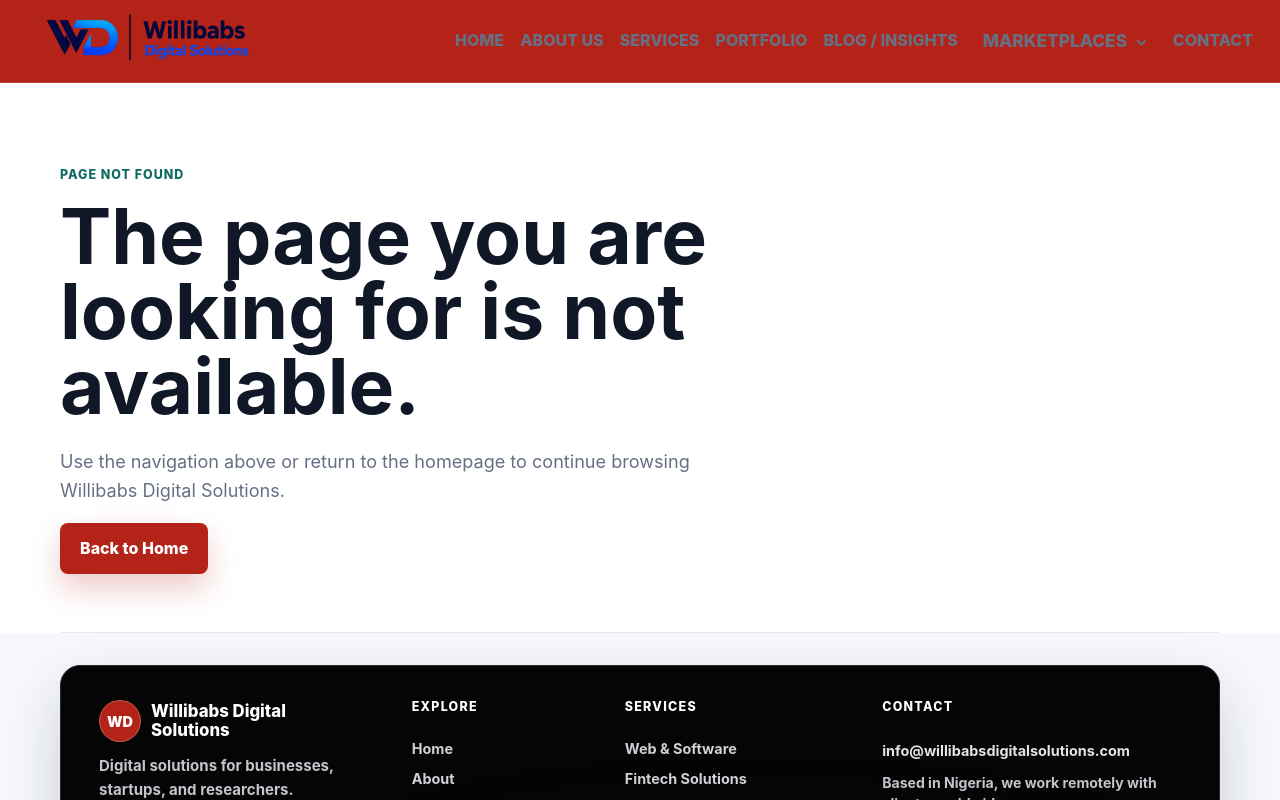
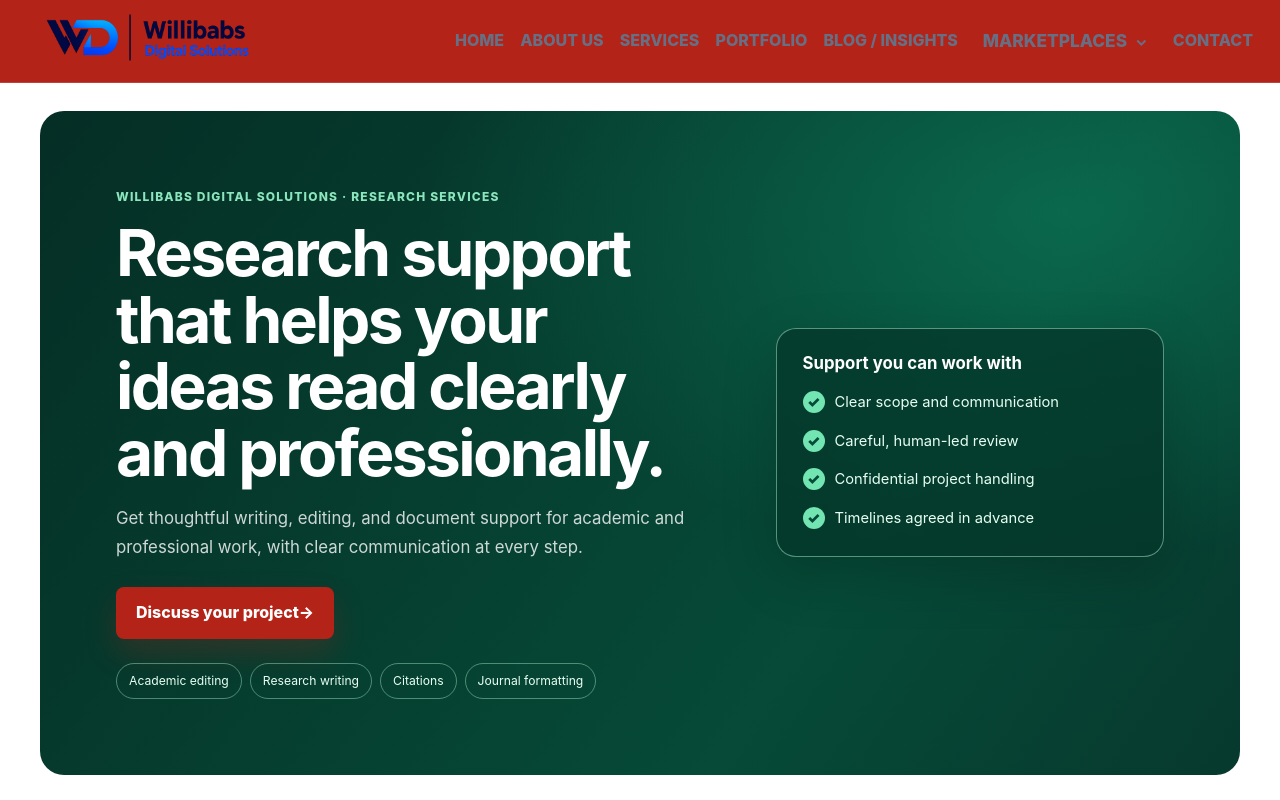
Before and after one commit to davidjames2708-dotcom/willibabsdigitalsolutions, a Next.js app: page /research-marketplace in a window 1280 px wide. Before the commit this address had no page. Shown: the top 800 px of the page. Built offline with nearby package versions, Linux system fonts and the light colour scheme.

Commit message:
Add research marketplace page

```diff
--- /dev/null
+++ b/app/research-marketplace/page.jsx
@@ -0,0 +1,39 @@
+import Link from "next/link";
+import "./research-marketplace.css";
+
+export const metadata = {
+  title: "Research Marketplace | Willibabs Digital Solutions",
+  description: "Research, academic writing, editing, and document support from Willibabs Digital Solutions.",
+};
+
+const services = [
+  ["01", "Research and writing", "Structured support for literature reviews, research articles, reports, and professional documents."],
+  ["02", "Editing and proofreading", "Improve clarity, grammar, flow, and consistency while preserving your meaning and voice."],
+  ["03", "Citations and formatting", "Organize references and format documents to match a required style or submission guide."],
+  ["04", "Journal submission support", "Prepare manuscripts with careful formatting and practical checks before submission."],
+];
+
+export default function ResearchMarketplacePage() {
+  return (
+    <main className="research-marketplace">
+      <section className="research-marketplace-hero">
+        <div>
+          <p className="eyebrow">Willibabs Digital Solutions · Research Services</p>
+          <h1>Research support that helps your ideas read clearly and professionally.</h1>
+          <p className="lead">Get thoughtful writing, editing, and document support for academic and professional work, with clear communication at every step.</p>
+          <Link className="button primary" href="/contact">Discuss your project <span aria-hidden="true">→</span></Link>
+          <div className="research-marketplace-tags"><span>Academic editing</span><span>Research writing</span><span>Citations</span><span>Journal formatting</span></div>
+        </div>
+        <aside className="research-marketplace-promise">
+          <h2>Support you can work with</h2>
+          <ul><li>Clear scope and communication</li><li>Careful, human-led review</li><li>Confidential project handling</li><li>Timelines agreed in advance</li></ul>
+        </aside>
+      </section>
+      <section className="section research-marketplace-services">
+        <div className="section-heading"><p className="eyebrow">Explore research services</p><h2>Practical support for every stage of your document.</h2><p>Choose the help you need, from shaping a draft to preparing a polished final document.</p></div>
+        <div className="research-marketplace-grid">{services.map(([number, title, description]) => <article key={number}><span>{number}</span><h3>{title}</h3><p>{description}</p><Link href="/contact">Ask about this service <span aria-hidden="true">→</span></Link></article>)}</div>
+      </section>
+      <section className="section research-marketplace-cta"><p className="eyebrow">Start with a clear brief</p><h2>Tell us about your research or writing project.</h2><p>Share your document type, requirements, and preferred timeline. We’ll discuss a suitable scope and next steps.</p><Link className="button primary" href="/contact">Send a project request</Link></section>
+    </main>
+  );
+}
--- /dev/null
+++ b/app/research-marketplace/research-marketplace.css
@@ -0,0 +1,22 @@
+.research-marketplace-hero { display:grid; grid-template-columns:minmax(0,1.2fr) minmax(280px,.8fr); align-items:center; gap:clamp(28px,6vw,80px); width:min(1200px,calc(100% - 40px)); margin:28px auto 0; padding:clamp(34px,6vw,76px); overflow:hidden; border-radius:24px; color:#fff; background:radial-gradient(ellipse at 85% 15%,rgba(21,175,126,.3),transparent 44%),linear-gradient(125deg,#052e25,#064a37 68%,#07392e); }
+.research-marketplace-hero .eyebrow { color:#8be5bd; font-size:.75rem; font-weight:800; letter-spacing:.1em; text-transform:uppercase; }
+.research-marketplace-hero h1 { max-width:760px; margin-bottom:18px; color:#fff; font-size:clamp(2.3rem,5vw,4.25rem); line-height:1.04; letter-spacing:-.04em; }
+.research-marketplace-hero .lead { max-width:680px; margin-bottom:26px; color:rgba(255,255,255,.8); font-size:1.05rem; line-height:1.7; }
+.research-marketplace-tags { display:flex; flex-wrap:wrap; gap:8px; margin-top:24px; }
+.research-marketplace-tags span { padding:7px 12px; border:1px solid rgba(180,255,220,.4); border-radius:999px; color:#e7fff3; font-size:.76rem; }
+.research-marketplace-promise { padding:26px; border:1px solid rgba(186,255,224,.45); border-radius:20px; background:rgba(5,55,42,.76); box-shadow:0 18px 55px rgba(0,0,0,.18); }
+.research-marketplace-promise h2 { margin-bottom:18px; color:#fff; font-size:1.05rem; }
+.research-marketplace-promise ul { display:grid; gap:15px; margin:0; padding:0; list-style:none; }
+.research-marketplace-promise li { color:#e7fff3; font-size:.92rem; }
+.research-marketplace-promise li::before { content:"✓"; display:inline-grid; width:22px; height:22px; place-items:center; margin-right:10px; border-radius:50%; color:#064a37; background:#72e5b3; font-weight:900; }
+.research-marketplace-services .section-heading { max-width:760px; margin:0 auto 36px; text-align:center; }
+.research-marketplace-grid { display:grid; grid-template-columns:repeat(2,minmax(0,1fr)); gap:18px; }
+.research-marketplace-grid article { display:flex; min-height:240px; flex-direction:column; align-items:flex-start; padding:26px; border:1px solid var(--line); border-radius:16px; background:#fff; box-shadow:0 14px 35px rgba(16,24,40,.06); }
+.research-marketplace-grid article > span { display:grid; width:38px; height:38px; place-items:center; margin-bottom:18px; border-radius:12px; color:#06784e; background:#e2fbef; font-size:.75rem; font-weight:900; }
+.research-marketplace-grid h3 { margin-bottom:10px; font-size:1.2rem; }
+.research-marketplace-grid p { color:var(--muted); line-height:1.65; }
+.research-marketplace-grid a { margin-top:auto; color:#08784e; font-size:.9rem; font-weight:800; }
+.research-marketplace-cta { max-width:850px; margin:0 auto 50px; padding:42px; border-radius:20px; background:#f1faf5; text-align:center; }
+.research-marketplace-cta h2 { margin-bottom:12px; }
+.research-marketplace-cta > p:not(.eyebrow) { max-width:620px; margin:0 auto 24px; color:var(--muted); }
+@media (max-width:760px) { .research-marketplace-hero { grid-template-columns:1fr; width:calc(100% - 28px); margin-top:16px; padding:28px 20px; gap:24px; border-radius:18px; } .research-marketplace-hero h1 { font-size:clamp(2rem,9vw,3rem); } .research-marketplace-promise { padding:20px; } .research-marketplace-grid { grid-template-columns:1fr; } .research-marketplace-grid article { min-height:210px; padding:22px; } .research-marketplace-cta { margin-inline:14px; padding:30px 20px; } }
--- a/app/sitemap.js
+++ b/app/sitemap.js
@@ -8,6 +8,7 @@ export default function sitemap() {
     "/portfolio",
     "/insights",
     "/writing-samples",
+    "/research-marketplace",
     "/contact",
     "/privacy-policy",
     "/terms-of-service",
--- a/components/Header.jsx
+++ b/components/Header.jsx
@@ -63,10 +63,7 @@ export default function Header() {
                 <span>Software Development Marketplace</span>
                 <small className="nav-coming-soon">Coming Soon</small>
               </span>
-              <span className="nav-links-static" aria-disabled="true">
-                <span>Research Marketplace</span>
-                <small className="nav-coming-soon">Coming Soon</small>
-              </span>
+              <Link href="/research-marketplace">Research Marketplace</Link>
             </div>
           </details>
           <Link
```
